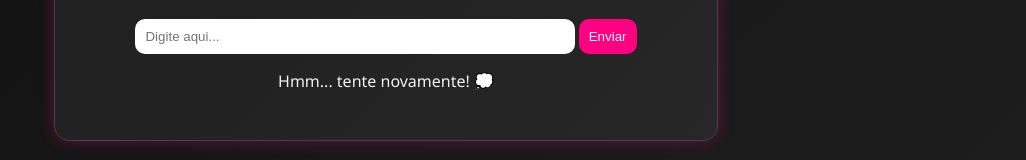
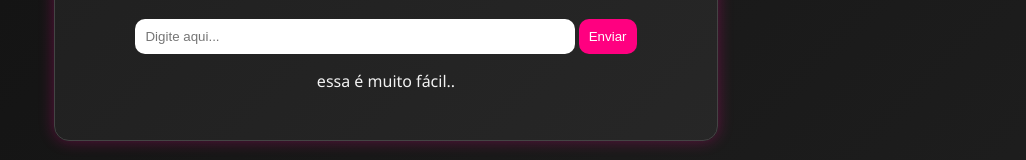
Before and after one commit to cristyisgE/Te.Amo.Menina, a plain HTML site: page enigma3.html in a window 1280 px wide. Both pictures are taken after a click on the button "Enviar". Shown: the part 400-560 px from the top of the page, without its empty margins (254-1280 px from the left). Drawn offline with Linux system fonts and the light colour scheme.

Commit message:
Update enigma3.html

```diff
--- a/enigma3.html
+++ b/enigma3.html
@@ -22,7 +22,7 @@
       if (resposta === "frita") {
         window.location.href = "sucesso3.html";
       } else {
-        mensagem.textContent = "Hmm... tente novamente! 💭";
+        mensagem.textContent = "essa é muito fácil.. ";
       }
     }
   </script>
```
